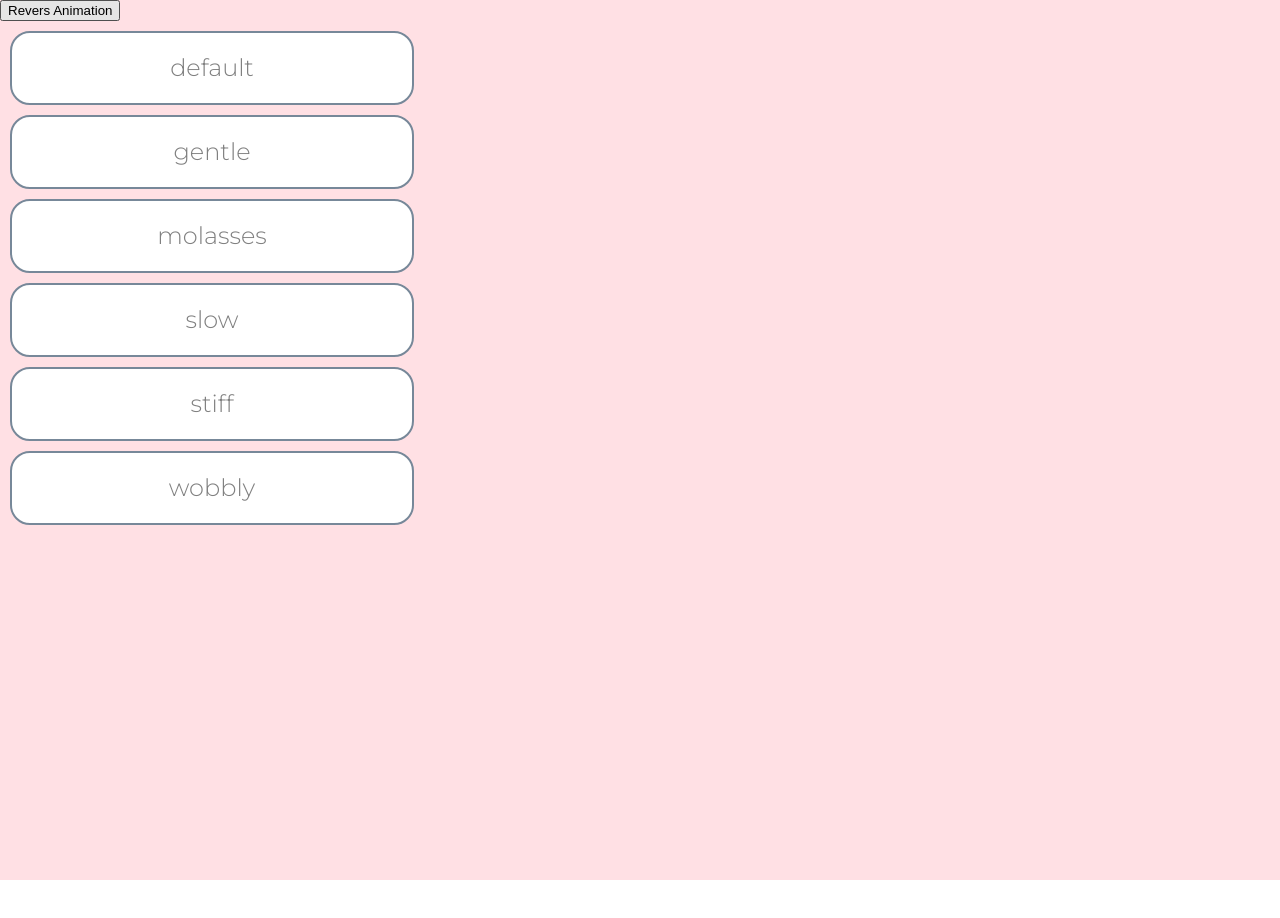
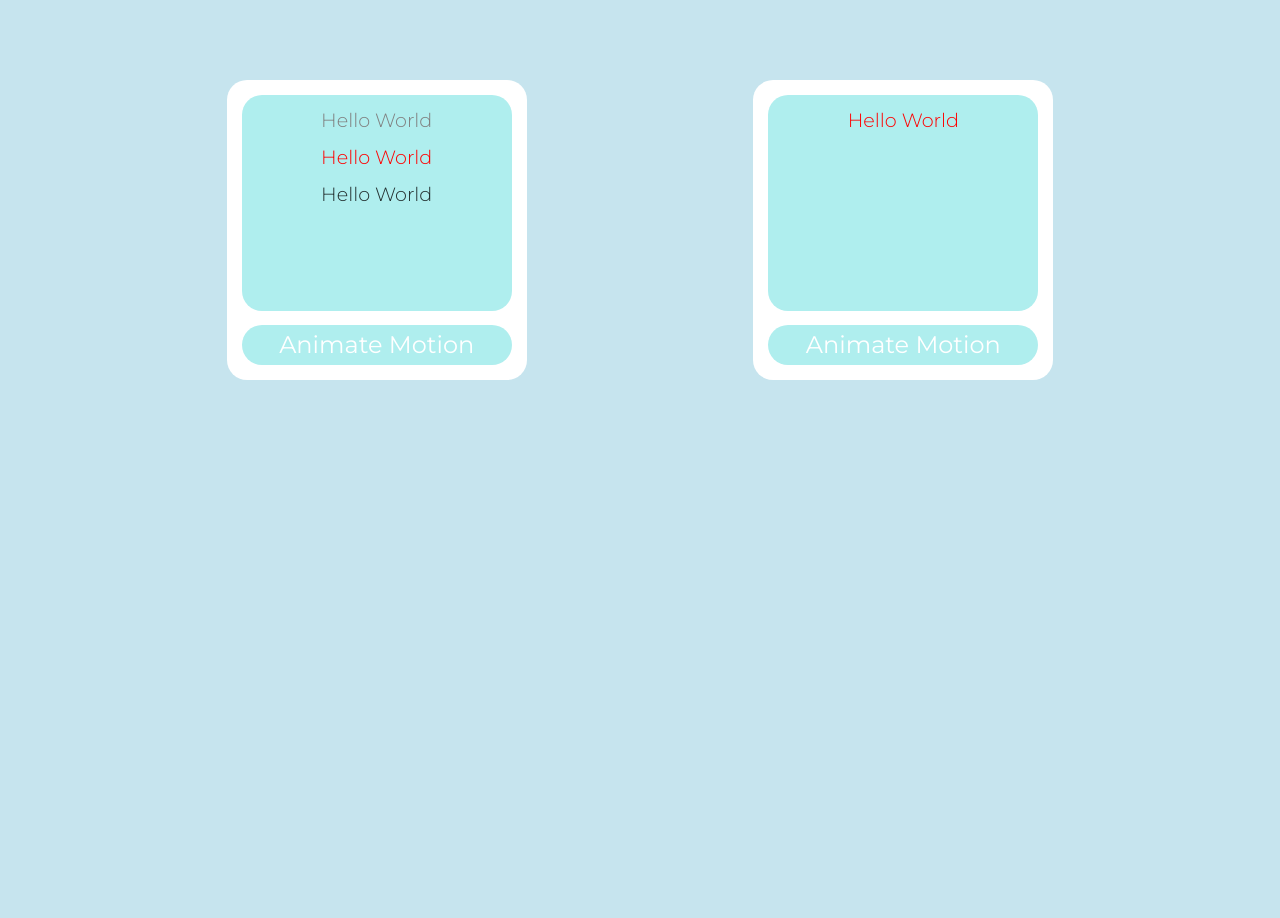
Before and after one commit to Raylin009/youtube_clone, a React app: page / in a window 1280 px wide. Shown: the top 918 px of the page. Before the commit the page ends 880 px from the top, so only its background shows below. Built offline with nearby package versions, Linux system fonts and the light colour scheme.

Commit message:
trying out react spring

```diff
--- a/src/Components/Box1.jsx
+++ b/src/Components/Box1.jsx
@@ -1,22 +1,21 @@
 import React, { useState } from 'react';
-import {useSpring, animated, config} from 'react-spring'
+import { animated } from 'react-spring';
 
-const Box1 = ({ id, mod, reverse}) => {
-  const props = useSpring({opacity: 1, from: {opacity: 0}, config: mod});
-  const grow = useSpring({
-    width: 400,
-    from: {width: 200},
-    config: config[mod],
-    reset: true,
-    reverse,
-  })
+const Box1 = ({ styles=[{}]}) => {
+  const [on, toggle] = useState(false);
+  const handleToggle = () => {toggle(!on)
+  console.log(on)};
 
   return (
-    <animated.div className={`box box-${id}`} style={grow}>
-      <h2 style={{ textAlign: 'center'}} >
-        {mod}
-      </h2>
-    </animated.div>
+    <div className={'box'}>
+      <div className={'inner-box'}>
+        <div className={'animation-portal'}>
+          {console.log(styles)}
+          {styles.map((item, key)=> <animated.h1 style={item(on)} key={key}>Hello World</animated.h1>)}
+        </div>
+        <button onClick={handleToggle}>Animate Motion</button>
+      </div>
+    </div>
   )
 };
 
--- /dev/null
+++ b/src/Components/FromAndTo.jsx
@@ -0,0 +1,35 @@
+import React from 'react';
+import {useSpring, animated}from 'react-spring';
+
+const FromtAndTo = () => {
+  const animation = useSpring({
+    from: {opacity: 0 },
+    to: {opacity: 1 },
+  })
+
+  const colorAnimation = useSpring({
+    from: { color: 'blue' },
+    to: { color: `rgb(255,0,0)` }
+  })
+
+  const multiAnimation = useSpring({
+    from: { opacity: 0, color: 'red' },
+    to: [
+        { opacity: 1, color: '#ffaaee' },
+        { opacity: 1, color: 'red' },
+        { opacity: .5, color: '#008000' },
+        { opacity: .8, color: 'black' }
+    ]
+  })
+
+  return (
+    <>
+      <animated.h1 style={animation} >Hello Animation</animated.h1>
+      <animated.h1 style={colorAnimation} >Hello Animation</animated.h1>
+      <animated.h1 style={multiAnimation} >Hello Animation</animated.h1>
+    </>
+  )
+}
+
+
+export default FromtAndTo;
--- a/src/Components/PlayGround.jsx
+++ b/src/Components/PlayGround.jsx
@@ -1,11 +1,51 @@
-import React, { useState } from 'react';
-import ConfigExperiment from './ConfigExperiment.jsx';
+import React, { useState, useRef} from 'react';
+import { useSpring } from 'react-spring';
+import Box from './Box1.jsx';
+import FromAndTo from'./FromAndTo.jsx';
 
 const PlayGround = () => {
-  const allConfig = ['default', 'gentle', 'molasses', 'slow', 'stiff', 'wobbly'];
+  const animation = (on) => useSpring({
+    from: {opacity: 0},
+    to: {opacity:1},
+    reset: true,
+    reverse: on,
+  })
+
+  const colorAnimation = (on) => useSpring({
+    from: { color:'blue' },
+    to: { color:`rgb(255,0,0)` },
+    reset: true,
+    reverse: on,
+  });
+
+  const multiAnimation = (on) => useSpring({
+    from: { opacity: 0, color: 'red' },
+    to: [
+        { opacity: 1, color: '#ffaaee' },
+        { opacity: 1, color: 'red' },
+        { opacity: .5, color: '#008000' },
+        { opacity: .8, color: 'black' }
+    ],
+    reset: on,
+    reverse: on,
+  });
+
+  const animation_state = (on) => useSpring({
+    color: on ? 'blue' : 'red'
+  });
+
   return (
     <div className="container">
-      <ConfigExperiment configArr={allConfig}/>
+      <Box styles={[animation, colorAnimation, multiAnimation]}/>
+      <Box styles={[animation_state]}/>
+      {/* <Box />
+      <Box />
+      <Box />
+      <Box />
+      <Box />
+      <Box />
+      <Box />
+      <Box />       */}
     </div>
   )
 };
--- a/src/style.scss
+++ b/src/style.scss
@@ -5,30 +5,73 @@ body {
   margin: 0px;
   padding: 0px;
   font-weight: 300;
+  display: block;
 }
 
 .container {
-  padding: 0px;
-  margin: 0px;
-  background-color: rgb(255, 224, 228);
-  height: 110vh;
+  padding-top: 10vh;
+  margin-bottom: 0px;
+  background-color: rgb(198, 228, 238);
+  height: fit-content;
+  min-height: 110vh;
   width: 100vw;
   overflow: auto;
+  display: flex;
+  flex-direction: row;
+  flex-wrap: wrap;
+  justify-content: space-evenly;
 }
 
+
 .box {
-  margin: 10px;
+  align-self: flex-start;
   border-radius: 20px;
-  height: 70px;
-  width: 100px;
-  border-color: lightslategrey;
-  border-style: solid;
-  border-width: 2px;
+  height: 300px;
+  width: 300px;
+  margin-bottom: 60px;
   background-color: white;
+  display: flex;
+  flex-direction: column;
+  justify-content: center;
+}
+
+.inner-box {
+  & > button {
+    width: 100%;
+    margin-top: 5%;
+    height: 15%;
+    background-color: paleturquoise;
+    border-radius: 20px;
+    border-style: none;
+    font-family: 'Montserrat', sans-serif;
+    font-size: 1.5em;
+    color:white;
+    &:focus {
+      outline: none;
+      outline-offset: 0px;
+      box-shadow: 0 0 0 2px #ffffff, 0 0 3px 5px #3a97f9;
+    }
+  }
+  width: 90%;
+  height: 90%;
+  margin: auto;
+  display: flex;
+  flex-direction: column;
+}
+
+.animation-portal {
+  height: 80%;
+  width: 100%;
+  border-radius: 20px;
+  background-color: paleturquoise;
+  & > h1 {
+    text-align: center;
+  }
 }
 
 h1, h2{
   color: grey;
+  font-size: 1.2em;
   font-weight: 300;
 
 }
```
Also changed, not shown: 2 other files (tests, documents, lock files or other folders).
